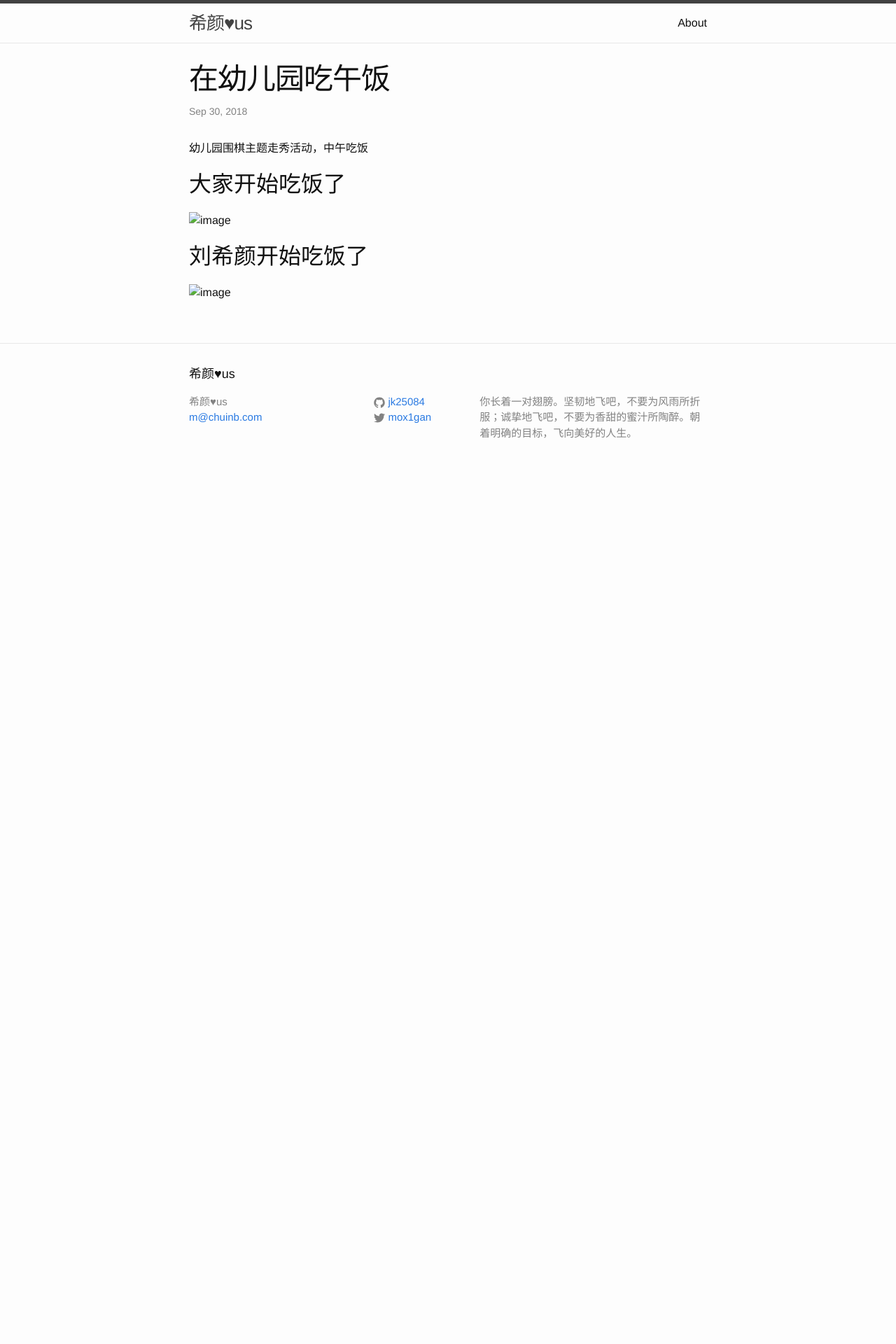
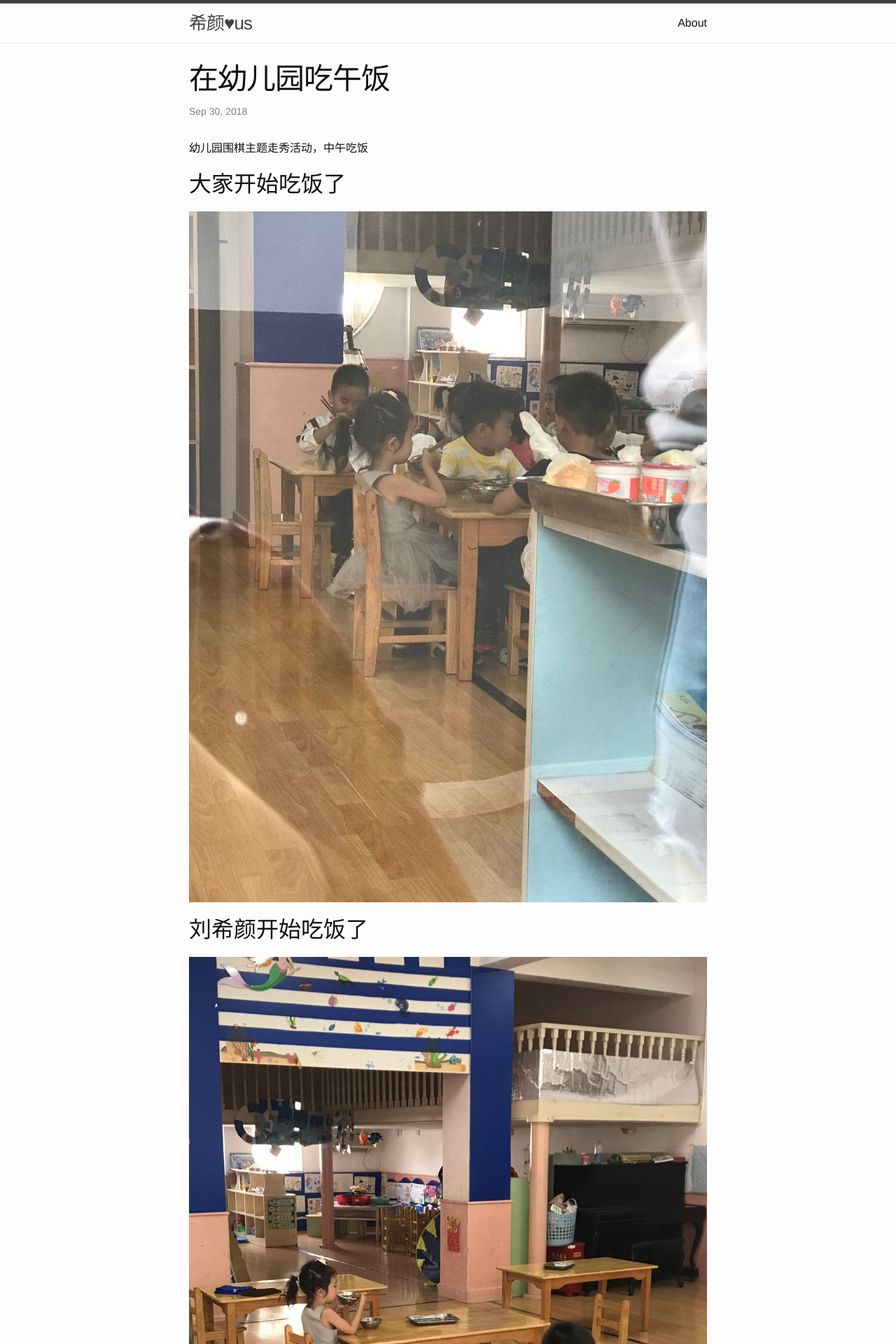
Before and after one commit to jk25084/jk25084.github.io, a Jekyll site: the page built from _posts/2018-09-30-lunch.md, in a window 1280 px wide. Shown: the top 1920 px of the page at 70% size. Built offline with Jekyll 4.4.1, drawn with Linux system fonts in a browser that asks for light colours; before the commit the page ends 900 px from its top, so only the background shows below that.

Commit message:
renaming

```diff
--- a/_posts/2018-09-30-lunch.md
+++ b/_posts/2018-09-30-lunch.md
@@ -8,8 +8,8 @@ title: 在幼儿园吃午饭
 
 ## 大家开始吃饭了
 
-![image](/_images/WeChatImage_20180930113448.jpg)
+![image](/images/WeChatImage_20180930113448.jpg)
 
 ## 刘希颜开始吃饭了
 
-![image](/_images/WeChatImage_20180930113429.jpg)
+![image](/images/WeChatImage_20180930113429.jpg)
```
Also changed, not shown: images/WeChatImage_20180930113429.jpg (renamed from _images/WeChatImage_20180930113429.jpg), images/WeChatImage_20180930113448.jpg (renamed from _images/WeChatImage_20180930113448.jpg).
